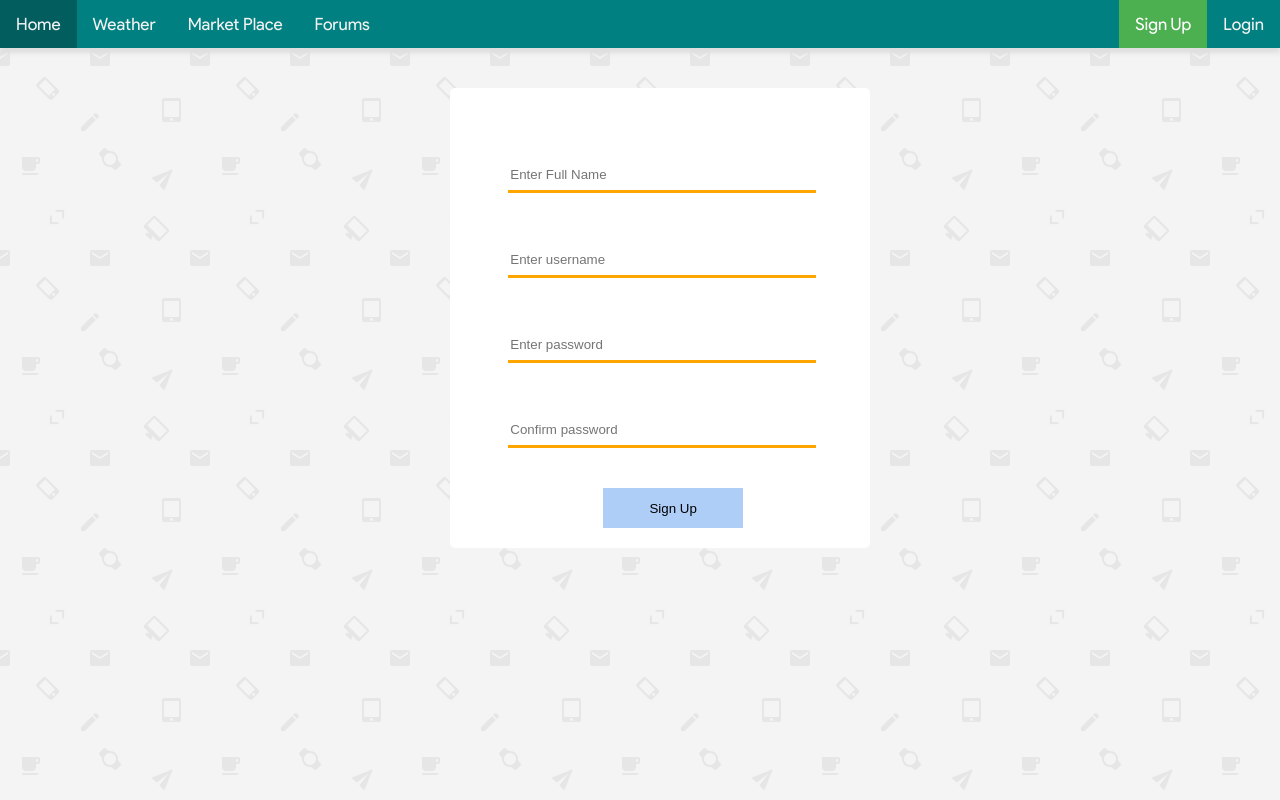
After one commit to RaghavRoy145/Krishak, a PHP site: page /signup.html in a window 1280 px wide. The commit adds this page. Run offline with PHP 8.4, Linux system fonts and the light colour scheme.

Commit message:
Added more pages

```diff
--- /dev/null
+++ b/css/signup.css
@@ -0,0 +1,41 @@
+
+.login-container {
+    width: 30%;
+    background: white;
+    padding: 20px;
+    margin-top: 7%;
+    margin-left: 35%;
+    border-radius: 5px;
+}
+
+body {
+    background: url(../images/background.png);
+}
+
+.textFields:focus {
+    outline: none;
+    border-bottom: rgb(119, 219, 250) solid;
+
+}
+.textFields{
+    width: 80%;
+    margin-left: 10%;
+    height: 30px;
+    border: none;
+    border-bottom: orange solid;
+    transition: border-bottom 0.3s ease;
+    margin-top: 50px;
+}
+
+button {
+    border: none;
+    width: 140px;
+    height: 40px;
+    background: rgb(174, 206, 248);
+    margin-left: 35%;
+    margin-top: 40px;
+}
+
+button:hover {
+    background: rgb(120, 177, 250);
+}
--- a/script.js
+++ b/script.js
@@ -28,3 +28,5 @@ setInterval(function(){
   document.getElementsByClassName('mainImageCarousel')[0].setAttribute("src", imageObject[imagemain]);
   document.getElementsByClassName('rightImageCarousel')[0].setAttribute("src", imageObject[imageright ]);
 },2000);
+
+document.getElementsByClassName('.table-img')
--- /dev/null
+++ b/signup.html
@@ -0,0 +1,39 @@
+<!DOCTYPE html>
+<html>
+
+<head>
+    <title>
+        Krishak
+    </title>
+    <script src="https://ajax.googleapis.com/ajax/libs/jquery/3.4.1/jquery.min.js"></script>
+    <link href="https://fonts.googleapis.com/icon?family=Material+Icons" rel="stylesheet">
+    <link rel="stylesheet" href="stylesheet.css" />
+    <link rel="stylesheet" href="./css/signup.css" />
+</head>
+
+<body>
+    <div class="navbar">
+        <div class="nav-left">
+            <a href="./index.html">Home</a>
+            <a href="./weather.html">Weather</a>
+            <a href="./marketplace.html">Market Place</a>
+            <a href="./forums.html">Forums</a>
+        </div>
+        <div class="nav-right">
+            <a class="active" href="signup.html">Sign Up</a>
+            <a href="login.html">Login</a>
+        </div>
+    </div>
+    <div class="login-container">
+        <input type="text" placeholder="Enter Full Name" class="nameLogin textFields" /><br>
+        <input type="text" placeholder="Enter username" class="usernameLogin textFields" /><br>
+        <input type="password" placeholder="Enter password" class="passwordLogin textFields" /><br>
+        <input type="password" placeholder="Confirm password" class="confirmPasswordLogin textFields" /><br>
+        <button>
+            Sign Up
+        </button>
+    </div>
+    <script src="script.js"></script>
+</body>
+
+</html>
--- a/stylesheet.css
+++ b/stylesheet.css
@@ -2,12 +2,49 @@
     font-family: krishak;
     src: url(./css/fonts/SAMAN___.TTF);
 }
-.nav-wrapper{
+
+@font-face {
+    font-family: Google;
+    src: url(./css/fonts/Sans.ttf);
+}
+body{
+    background: url(./images/background.png);
+}
+.navbar {
     background: teal;
+    overflow: hidden;
+    position: fixed;
+    left:0;
+    width: 100%;
+    top: 0;
+    z-index: 7;
+    box-shadow: 0px 5px 5px rgb(223, 222, 222);
+    font-family: Google;
+}
+
+.navbar a {
+    float: left;
+    color: #f2f2f2;
+    text-align: center;
+    padding: 14px 16px;
+    text-decoration: none;
+    font-size: 17px;
+}
+
+.navbar a:hover {
+    background-color:rgb(2, 94, 94);
+
+}
+.nav-right{
+    float: right;
+}
+.navbar a.active {
+    background-color: #4CAF50;
+    color: white;
 }
 .imageCarousel{
     position: relative;
-    margin-top: 30px;
+    margin-top: 70px;
     height: 350px;
 }
 .mainImageCarousel{
```
Also changed, not shown: other parts of stylesheet.css (+27 -5 lines), css/login.css (added, +50 -0 lines), css/marketplace.css (added, +12 -0 lines), css/weather.css (added, +110 -0 lines), index.html (+35 -23 lines), login.html (added, +37 -0 lines), marketplace.html (added, +24 -0 lines), weather.html (+36 -2 lines), weather.js (+29 -12 lines), css/fonts/Sans.ttf (added), images/Dancing-Banana.gif (added), images/background.png (added), images/sun.png (added), images/weather.png (added), 3 other files.
